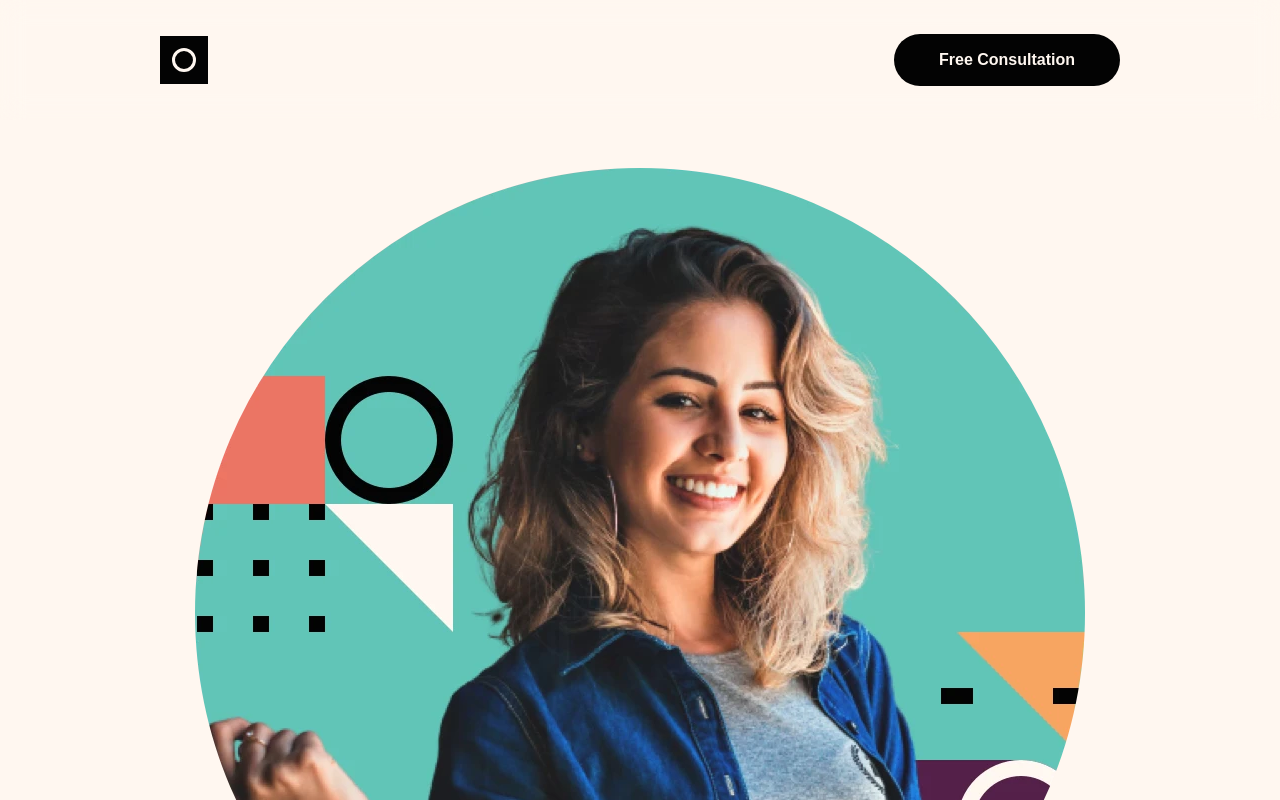
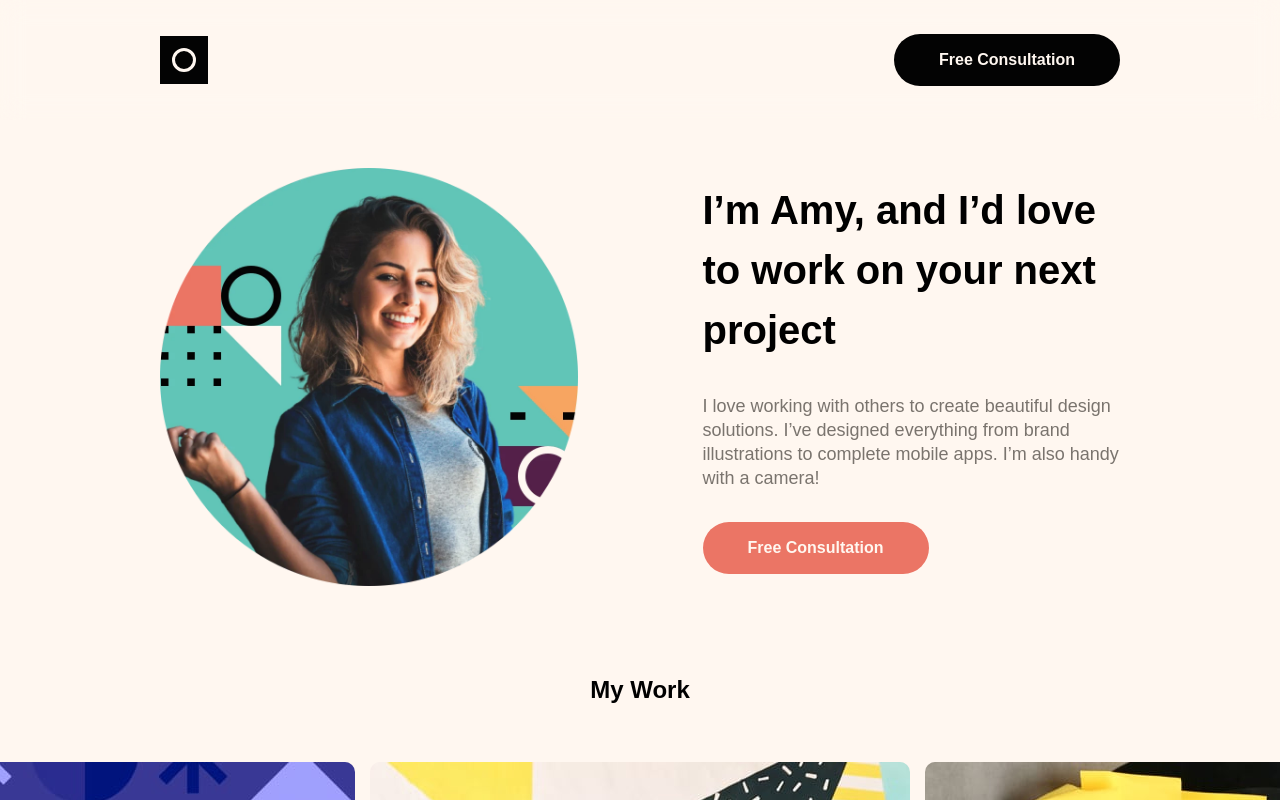
Before and after one commit to Orliland/Orliland, a React (Vite) app: page / in a window 1280 px wide. Shown: the top 800 px of the page. Built offline with nearby package versions, Linux system fonts and the light colour scheme.

Commit message:
fix navbar index position

```diff
--- a/src/layout/NavBar.jsx
+++ b/src/layout/NavBar.jsx
@@ -5,7 +5,7 @@ import Button from "../components/Button";
 const NavBar = ({ className = "header" }) => {
   return (
     <nav
-      className={` ${className === "header" ? "sticky top-0 p-4 backdrop-blur-md md:px-10 md:py-[34px] lg:px-0" : ""} ${className === "footer" ? "px-4 pb-8 pt-10 md:px-10 md:py-14 lg:px-0 lg:pb-16 lg:pt-14" : ""} `}
+      className={` ${className === "header" ? "sticky top-0 z-10 p-4 backdrop-blur-md md:px-10 md:py-[34px] lg:px-0" : ""} ${className === "footer" ? "px-4 pb-8 pt-10 md:px-10 md:py-14 lg:px-0 lg:pb-16 lg:pt-14" : ""} `}
     >
       <div className="flex items-center justify-between lg:mx-auto lg:w-9/12">
         <img src={Logo} alt="logo" className="h-12 w-12" />
--- a/src/output.css
+++ b/src/output.css
@@ -554,12 +554,20 @@ video {
   display: none;
 }
 
+.relative {
+  position: relative;
+}
+
 .sticky {
   position: sticky;
 }
 
 .top-0 {
   top: 0px;
+}
+
+.z-10 {
+  z-index: 10;
 }
 
 .order-1 {
@@ -815,6 +823,18 @@ video {
 }
 
 @media (min-width: 768px) {
+  .md\:static {
+    position: static;
+  }
+
+  .md\:relative {
+    position: relative;
+  }
+
+  .md\:-left-11 {
+    left: -2.75rem;
+  }
+
   .md\:mx-10 {
     margin-left: 2.5rem;
     margin-right: 2.5rem;
@@ -823,6 +843,26 @@ video {
   .md\:my-\[120px\] {
     margin-top: 120px;
     margin-bottom: 120px;
+  }
+
+  .md\:grid {
+    display: grid;
+  }
+
+  .md\:grid-cols-2 {
+    grid-template-columns: repeat(2, minmax(0, 1fr));
+  }
+
+  .md\:flex-row {
+    flex-direction: row;
+  }
+
+  .md\:items-start {
+    align-items: flex-start;
+  }
+
+  .md\:justify-between {
+    justify-content: space-between;
   }
 
   .md\:gap-14 {
@@ -835,6 +875,14 @@ video {
 
   .md\:gap-\[120px\] {
     gap: 120px;
+  }
+
+  .md\:gap-\[69px\] {
+    gap: 69px;
+  }
+
+  .md\:p-0 {
+    padding: 0px;
   }
 
   .md\:px-10 {
@@ -875,6 +923,10 @@ video {
     padding-top: 3.5rem;
   }
 
+  .md\:text-left {
+    text-align: left;
+  }
+
   .md\:text-\[32px\] {
     font-size: 32px;
   }
@@ -888,9 +940,17 @@ video {
     font-size: 1.125rem;
     line-height: 1.75rem;
   }
+
+  .md\:text-\[18px\] {
+    font-size: 18px;
+  }
 }
 
 @media (min-width: 1024px) {
+  .lg\:left-0 {
+    left: 0px;
+  }
+
   .lg\:mx-auto {
     margin-left: auto;
     margin-right: auto;
@@ -903,6 +963,10 @@ video {
 
   .lg\:mt-12 {
     margin-top: 3rem;
+  }
+
+  .lg\:mt-\[2px\] {
+    margin-top: 2px;
   }
 
   .lg\:w-9\/12 {
@@ -923,6 +987,14 @@ video {
 
   .lg\:gap-\[88px\] {
     gap: 88px;
+  }
+
+  .lg\:gap-\[125px\] {
+    gap: 125px;
+  }
+
+  .lg\:gap-8 {
+    gap: 2rem;
   }
 
   .lg\:p-20 {
@@ -949,4 +1021,8 @@ video {
   .lg\:text-\[40px\] {
     font-size: 40px;
   }
+
+  .lg\:leading-\[51px\] {
+    line-height: 51px;
+  }
 }
```
